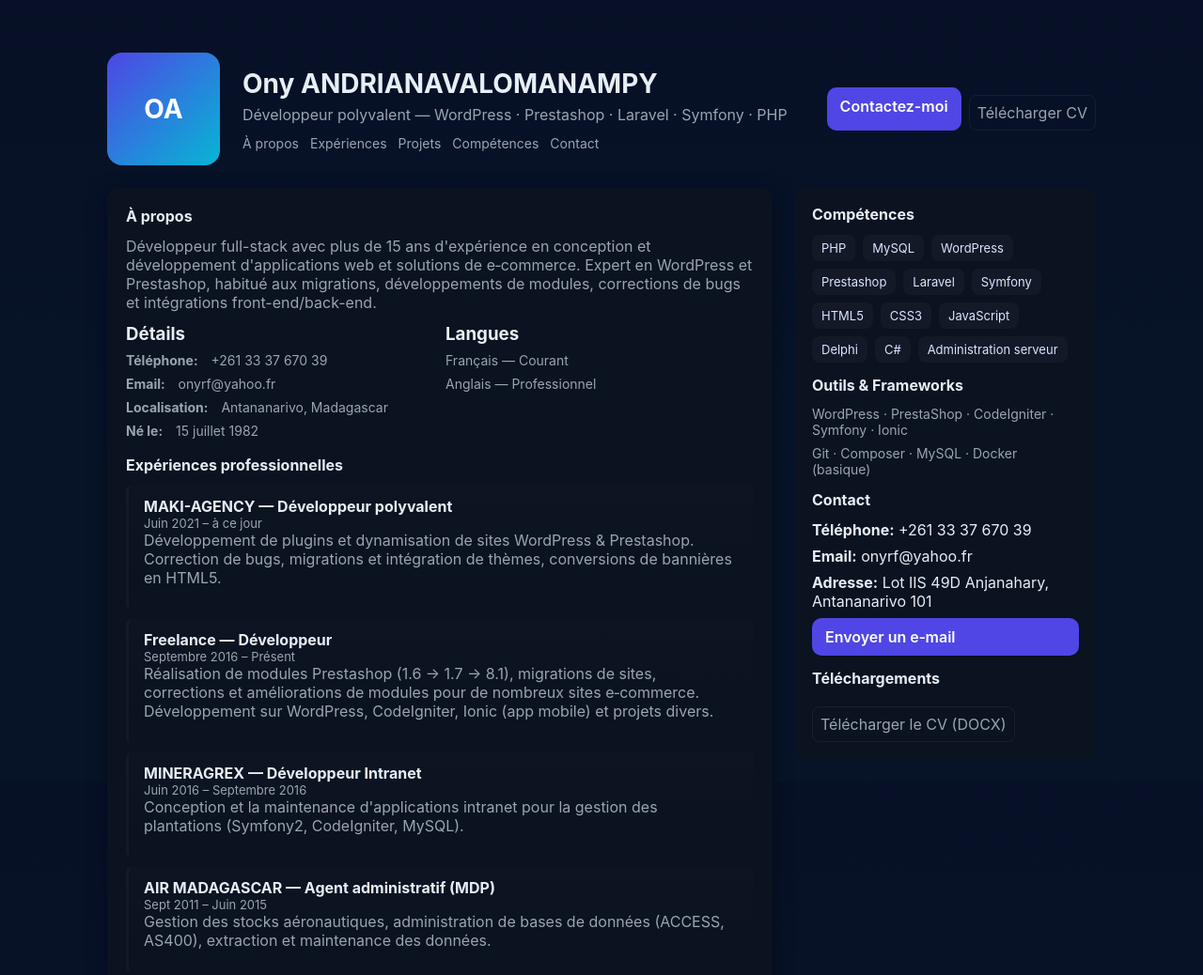
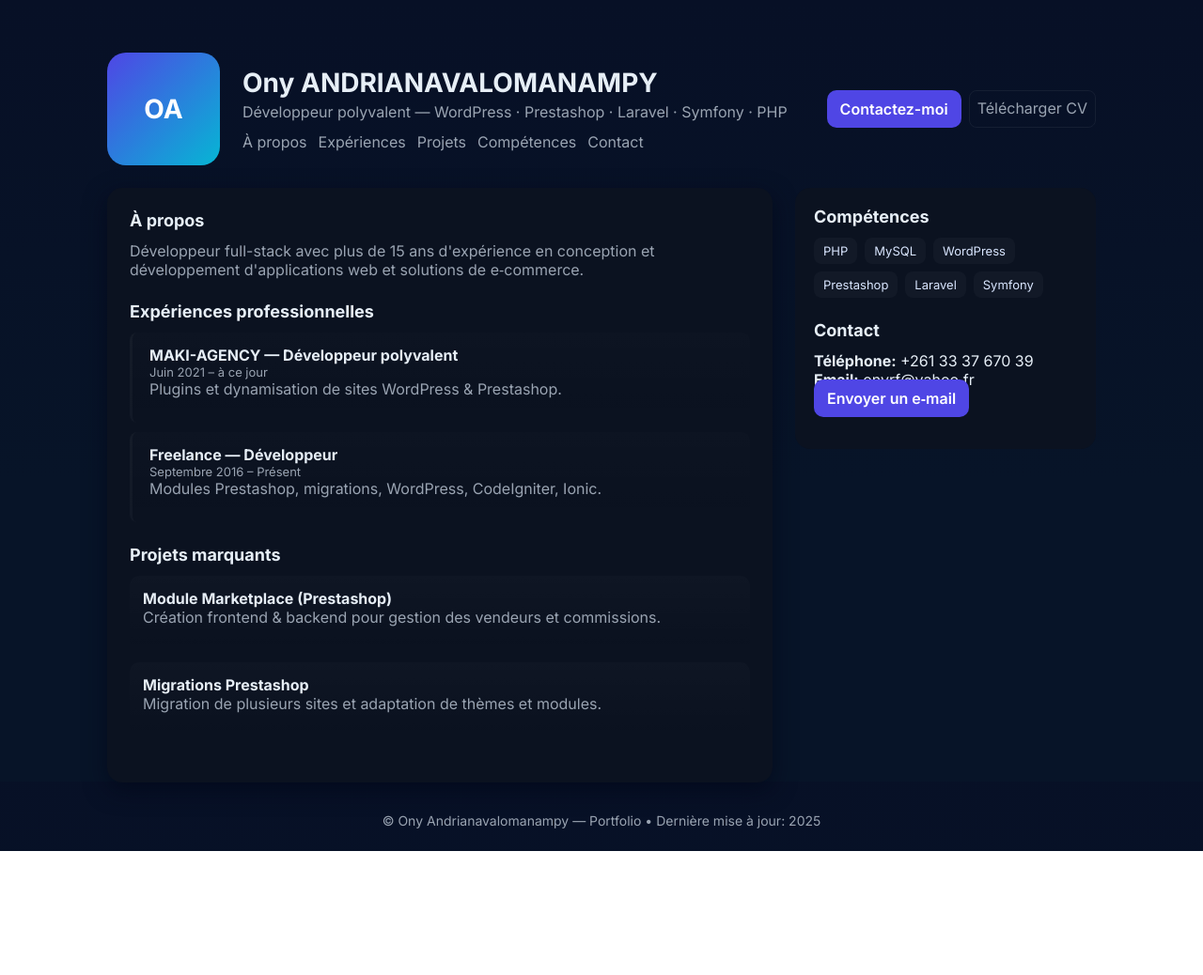
Before and after one commit to onyrf82/portfolio, a plain HTML site: page index.html in a window 1280 px wide. Shown: the top 1038 px of the page at 94% size. After the commit the page ends 906 px from the top, so only its background shows below. Drawn offline with Linux system fonts and the light colour scheme.

Commit message:
Update index.html

```diff
--- a/index.html
+++ b/index.html
@@ -1,42 +1,105 @@
 <!doctype html>
 <html lang="fr">
 <head>
-  <meta charset="utf-8" />
-  <meta name="viewport" content="width=device-width,initial-scale=1" />
+  <meta charset="utf-8">
+  <meta name="viewport" content="width=device-width,initial-scale=1">
   <title>Ony ANDRIANAVALOMANAMPY — Portfolio</title>
-  <meta name="description" content="Portfolio de Ony Andrianavalomanampy — Développeur full-stack, WordPress, Prestashop, Laravel, Symfony" />
+  <meta name="description" content="Portfolio de Ony Andrianavalomanampy — Développeur full-stack, WordPress, Prestashop, Laravel, Symfony">
+
+  <link href="https://fonts.googleapis.com/css2?family=Inter:wght@400;600;700&display=swap" rel="stylesheet">
+
   <style>
-    :root{--bg:#0f1724;--card:#0b1220;--muted:#9aa4b2;--accent:#4f46e5;--glass: rgba(255,255,255,0.03)}
-    *{box-sizing:border-box}
-    html,body{height:100%;margin:0;font-family:Inter, ui-sans-serif, system-ui, -apple-system, "Segoe UI", Roboto, "Helvetica Neue", Arial; background:linear-gradient(180deg,#071026 0%, #071428 60%);color:#e6eef6}
-    .container{max-width:1100px;margin:32px auto;padding:24px}
-    header{display:flex;gap:24px;align-items:center}
-    .avatar{width:120px;height:120px;border-radius:16px;background:linear-gradient(135deg,var(--accent),#06b6d4);display:flex;align-items:center;justify-content:center;font-weight:700;font-size:28px;color:white;flex-shrink:0}
-    h1{margin:0;font-size:28px}
-    .title-meta{display:flex;flex-direction:column}
-    .subtitle{color:var(--muted);margin-top:6px}
-    .cta{margin-left:auto;display:flex;gap:8px}
-    .btn{background:var(--accent);color:white;padding:10px 14px;border-radius:10px;text-decoration:none;font-weight:600}
-    .grid{display:grid;grid-template-columns:1fr 320px;gap:24px;margin-top:24px}
-    main{background:var(--card);padding:20px;border-radius:12px;box-shadow:0 6px 20px rgba(2,6,23,0.6)}
-    aside{position:sticky;top:24px;background:var(--card);padding:18px;border-radius:12px;height:max-content}
-    section + section{margin-top:18px}
-    h2{font-size:16px;margin:0 0 12px 0}
-    p.lead{color:var(--muted);margin:0 0 12px 0}
-    .meta-list{display:flex;flex-direction:column;gap:8px}
-    .meta-item{display:flex;align-items:center;gap:10px;color:var(--muted);font-size:14px}
-    .skill-list{display:flex;flex-wrap:wrap;gap:8px}
-    .skill{background:var(--glass);padding:6px 10px;border-radius:8px;font-size:13px;color:#d9e6ff}
-    .exp{border-left:3px solid rgba(255,255,255,0.03);padding:12px 16px;border-radius:6px;background:linear-gradient(180deg, rgba(255,255,255,0.01), transparent)}
-    .exp time{display:block;color:var(--muted);font-size:13px}
-    .project{padding:12px;border-radius:8px;background:linear-gradient(180deg, rgba(255,255,255,0.02), transparent);margin-bottom:10px}
-    footer{color:var(--muted);text-align:center;margin-top:28px;font-size:14px}
-    nav{display:flex;gap:12px;margin-top:12px}
-    nav a{color:var(--muted);text-decoration:none;font-size:14px}
-    .contact-me{display:flex;flex-direction:column;gap:8px}
-    .download{display:inline-block;margin-top:8px;background:transparent;border:1px solid rgba(255,255,255,0.06);padding:8px;border-radius:8px;color:var(--muted);text-decoration:none}
-    /* responsive */
-    @media (max-width:900px){.grid{grid-template-columns:1fr}.cta{margin-left:0}.avatar{width:90px;height:90px;font-size:22px}}
+    :root{
+      --bg: #0f1724;
+      --card: #0b1220;
+      --muted: #9aa4b2;
+      --accent: #4f46e5;
+      --glass: rgba(255,255,255,0.03);
+      --transition: 0.4s ease;
+    }
+
+    *{box-sizing:border-box;}
+    body, html{margin:0;padding:0;height:100%;font-family:'Inter',sans-serif;background:linear-gradient(180deg,#071026 0%,#071428 60%);color:#e6eef6;scroll-behavior:smooth;}
+    a{text-decoration:none;color:inherit;}
+    .container{max-width:1100px;margin:32px auto;padding:24px;}
+
+    header{
+      display:flex;
+      align-items:center;
+      gap:24px;
+      flex-wrap: wrap;
+      animation:fadeIn 1s ease forwards;
+    }
+
+    .avatar{
+      width:120px;height:120px;border-radius:20px;
+      background:linear-gradient(135deg,var(--accent),#06b6d4);
+      display:flex;align-items:center;justify-content:center;
+      font-weight:700;font-size:28px;color:white;
+      flex-shrink:0;
+      transform: translateY(-20px);
+      opacity:0;
+      animation:slideDown 0.8s forwards 0.2s;
+    }
+
+    h1{margin:0;font-size:28px;}
+    .title-meta{display:flex;flex-direction:column;gap:4px;}
+    .subtitle{color:var(--muted);}
+    nav{display:flex;gap:12px;margin-top:8px;}
+    nav a{color:var(--muted);position:relative;transition:var(--transition);}
+    nav a::after{
+      content:'';
+      position:absolute;
+      width:0;
+      height:2px;
+      background:var(--accent);
+      left:0;bottom:-2px;
+      transition:width 0.3s ease;
+    }
+    nav a:hover::after{width:100%;}
+
+    .cta{margin-left:auto;display:flex;gap:8px;flex-wrap:wrap;}
+    .btn{
+      background:var(--accent);color:white;padding:10px 14px;border-radius:10px;
+      font-weight:600;transition:var(--transition);
+    }
+    .btn:hover{transform:translateY(-3px);box-shadow:0 6px 15px rgba(79,70,229,0.3);}
+    .download{
+      display:inline-block;padding:8px;border:1px solid rgba(255,255,255,0.06);border-radius:8px;
+      color:var(--muted);transition:var(--transition);
+    }
+    .download:hover{background:var(--accent);color:white;border:none;transform:translateY(-2px);}
+
+    .grid{display:grid;grid-template-columns:1fr 320px;gap:24px;margin-top:24px;}
+    main{background:var(--card);padding:24px;border-radius:16px;box-shadow:0 8px 25px rgba(2,6,23,0.6);}
+    aside{position:sticky;top:24px;background:var(--card);padding:20px;border-radius:16px;height:max-content;}
+    section{margin-bottom:24px;opacity:0;transform:translateY(20px);animation:fadeUp 1s forwards;}
+    section:nth-child(1){animation-delay:0.2s;}
+    section:nth-child(2){animation-delay:0.4s;}
+    section:nth-child(3){animation-delay:0.6s;}
+    section:nth-child(4){animation-delay:0.8s;}
+
+    h2{font-size:18px;margin:0 0 12px 0;color:#e6eef6;}
+    p.lead{color:var(--muted);margin:0 0 12px 0;}
+    .meta-list{display:flex;flex-direction:column;gap:8px;}
+    .meta-item{display:flex;align-items:center;gap:6px;color:var(--muted);font-size:14px;}
+    .skill-list{display:flex;flex-wrap:wrap;gap:8px;}
+    .skill{background:var(--glass);padding:6px 10px;border-radius:8px;font-size:13px;color:#d9e6ff;transition:var(--transition);}
+    .skill:hover{background:var(--accent);color:white;}
+
+    .exp{border-left:3px solid rgba(255,255,255,0.03);padding:14px 18px;border-radius:8px;background:linear-gradient(180deg, rgba(255,255,255,0.01), transparent);margin-bottom:10px;transition:var(--transition);}
+    .exp:hover{transform:translateY(-3px);box-shadow:0 6px 15px rgba(79,70,229,0.3);}
+    .exp time{display:block;color:var(--muted);font-size:13px;}
+    .project{padding:14px;border-radius:10px;background:linear-gradient(180deg, rgba(255,255,255,0.02), transparent);margin-bottom:12px;transition:var(--transition);}
+    .project:hover{transform:translateY(-2px);box-shadow:0 5px 12px rgba(79,70,229,0.2);}
+    footer{text-align:center;color:var(--muted);margin-top:32px;font-size:14px;}
+
+    @media(max-width:900px){.grid{grid-template-columns:1fr}.cta{margin-left:0}.avatar{width:90px;height:90px;font-size:22px;}}
+
+    /* Animations */
+    @keyframes fadeIn{from{opacity:0;}to{opacity:1;}}
+    @keyframes slideDown{from{opacity:0;transform:translateY(-20px);}to{opacity:1;transform:translateY(0);}}
+    @keyframes fadeUp{to{opacity:1;transform:translateY(0);}}
   </style>
 </head>
 <body>
@@ -64,96 +127,20 @@
       <main>
         <section id="about">
           <h2>À propos</h2>
-          <p class="lead">Développeur full-stack avec plus de 15 ans d'expérience en conception et développement d'applications web et solutions de e‑commerce. Expert en WordPress et Prestashop, habitué aux migrations, développements de modules, corrections de bugs et intégrations front-end/back-end.</p>
-          <div style="display:flex;gap:12px;margin-top:12px;flex-wrap:wrap">
-            <div style="flex:1;min-width:220px">
-              <h3 style="margin:0 0 8px 0">Détails</h3>
-              <div class="meta-list">
-                <div class="meta-item"><strong>Téléphone:</strong>&nbsp;+261 33 37 670 39</div>
-                <div class="meta-item"><strong>Email:</strong>&nbsp;onyrf@yahoo.fr</div>
-                <div class="meta-item"><strong>Localisation:</strong>&nbsp;Antananarivo, Madagascar</div>
-                <div class="meta-item"><strong>Né le:</strong>&nbsp;15 juillet 1982</div>
-              </div>
-            </div>
-            <div style="flex:1;min-width:220px">
-              <h3 style="margin:0 0 8px 0">Langues</h3>
-              <div class="meta-list">
-                <div class="meta-item">Français — Courant</div>
-                <div class="meta-item">Anglais — Professionnel</div>
-              </div>
-            </div>
-          </div>
+          <p class="lead">Développeur full-stack avec plus de 15 ans d'expérience en conception et développement d'applications web et solutions de e‑commerce.</p>
         </section>
 
         <section id="work">
           <h2>Expériences professionnelles</h2>
-
-          <div class="exp">
-            <strong>MAKI-AGENCY — Développeur polyvalent</strong>
-            <time>Juin 2021 – à ce jour</time>
-            <p class="lead">Développement de plugins et dynamisation de sites WordPress & Prestashop. Correction de bugs, migrations et intégration de thèmes, conversions de bannières en HTML5.</p>
-          </div>
-
-          <div class="exp" style="margin-top:10px">
-            <strong>Freelance — Développeur</strong>
-            <time>Septembre 2016 – Présent</time>
-            <p class="lead">Réalisation de modules Prestashop (1.6 → 1.7 → 8.1), migrations de sites, corrections et améliorations de modules pour de nombreux sites e‑commerce. Développement sur WordPress, CodeIgniter, Ionic (app mobile) et projets divers.</p>
-          </div>
-
-          <div class="exp" style="margin-top:10px">
-            <strong>MINERAGREX — Développeur Intranet</strong>
-            <time>Juin 2016 – Septembre 2016</time>
-            <p class="lead">Conception et la maintenance d'applications intranet pour la gestion des plantations (Symfony2, CodeIgniter, MySQL).</p>
-          </div>
-
-          <div class="exp" style="margin-top:10px">
-            <strong>AIR MADAGASCAR — Agent administratif (MDP)</strong>
-            <time>Sept 2011 – Juin 2015</time>
-            <p class="lead">Gestion des stocks aéronautiques, administration de bases de données (ACCESS, AS400), extraction et maintenance des données.</p>
-          </div>
-
+          <div class="exp"><strong>MAKI-AGENCY — Développeur polyvalent</strong><time>Juin 2021 – à ce jour</time><p class="lead">Plugins et dynamisation de sites WordPress & Prestashop.</p></div>
+          <div class="exp"><strong>Freelance — Développeur</strong><time>Septembre 2016 – Présent</time><p class="lead">Modules Prestashop, migrations, WordPress, CodeIgniter, Ionic.</p></div>
         </section>
 
         <section id="projects">
           <h2>Projets marquants</h2>
-
-          <div class="project">
-            <strong>Module Marketplace (Prestashop)</strong>
-            <p class="lead">Création d'un module marketplace pour Prestashop 1.7 — frontend & backend, gestion des vendeurs et commissions.</p>
-          </div>
-
-          <div class="project">
-            <strong>Migrations Prestashop</strong>
-            <p class="lead">Migration de plusieurs sites (1.6 → 1.7 → 8.1), résolution de bugs, adaptation de thèmes et modules (ex: esperantine.com, mega-discount.fr).</p>
-          </div>
-
-          <div class="project">
-            <strong>Développement plugins WordPress</strong>
-            <p class="lead">Divers plugins personnalisés, optimisations et intégrations (front & back).</p>
-          </div>
-
-          <div class="project">
-            <strong>Application multi-plateforme (Ionic3)</strong>
-            <p class="lead">Application de mise en relation avec chat privé et géolocalisation; backend en PHP/MySQL.</p>
-          </div>
-
+          <div class="project"><strong>Module Marketplace (Prestashop)</strong><p class="lead">Création frontend & backend pour gestion des vendeurs et commissions.</p></div>
+          <div class="project"><strong>Migrations Prestashop</strong><p class="lead">Migration de plusieurs sites et adaptation de thèmes et modules.</p></div>
         </section>
-
-        <section id="education">
-          <h2>Formation</h2>
-          <div class="exp">
-            <strong>CNTEMAD — Licence Professionnel Informatique</strong>
-            <time>2009 – 2011</time>
-            <p class="lead">Spécialisation : Développeur d'application.</p>
-          </div>
-
-          <div class="exp" style="margin-top:10px">
-            <strong>CNTEMAD — DTSIG</strong>
-            <time>2007 – 2009</time>
-            <p class="lead">Diplôme de Technicien Supérieur Informatique de Gestion.</p>
-          </div>
-        </section>
-
       </main>
 
       <aside>
@@ -166,53 +153,29 @@
             <span class="skill">Prestashop</span>
             <span class="skill">Laravel</span>
             <span class="skill">Symfony</span>
-            <span class="skill">HTML5</span>
-            <span class="skill">CSS3</span>
-            <span class="skill">JavaScript</span>
-            <span class="skill">Delphi</span>
-            <span class="skill">C#</span>
-            <span class="skill">Administration serveur</span>
           </div>
         </section>
 
-        <section style="margin-top:14px">
-          <h2>Outils & Frameworks</h2>
-          <div class="meta-list">
-            <div class="meta-item">WordPress · PrestaShop · CodeIgniter · Symfony · Ionic</div>
-            <div class="meta-item">Git · Composer · MySQL · Docker (basique)</div>
-          </div>
-        </section>
-
-        <section style="margin-top:14px" id="contact">
+        <section id="contact" style="margin-top:24px;">
           <h2>Contact</h2>
           <div class="contact-me">
             <div><strong>Téléphone:</strong> +261 33 37 670 39</div>
             <div><strong>Email:</strong> onyrf@yahoo.fr</div>
-            <div><strong>Adresse:</strong> Lot IIS 49D Anjanahary, Antananarivo 101</div>
             <a class="btn" href="mailto:onyrf@yahoo.fr">Envoyer un e‑mail</a>
           </div>
-        </section>
-
-        <section style="margin-top:14px">
-          <h2>Téléchargements</h2>
-          <a class="download" href="#" onclick="downloadCV()">Télécharger le CV (DOCX)</a>
         </section>
       </aside>
     </div>
 
-    <footer>
-      <div>© Ony Andrianavalomanampy — Portfolio • Conçu pour être déployé (HTML/CSS) • Dernière mise à jour: 2025</div>
-    </footer>
+    <footer>© Ony Andrianavalomanampy — Portfolio • Dernière mise à jour: 2025</footer>
   </div>
 
   <script>
     function downloadCV(){
-      // Le fichier DOCX a été uploadé dans la session. On propose au visiteur de télécharger un fichier local via une URL relative si vous l'hébergez.
-      // Ici on crée un lien temporaire vers le CV et déclenche le téléchargement (si le fichier existe sur le même serveur).
-      var url = 'Curriculum_vitae_MAKI.docx';
+      var url = 'CV_FR 2025.pdf';
       var a = document.createElement('a');
       a.href = url;
-      a.download = 'CV_Ony_ANDRIANAVALOMANAMPY.docx';
+      a.download = 'CV_Ony_ANDRIANAVALOMANAMPY.pdf';
       document.body.appendChild(a);
       a.click();
       a.remove();
```
